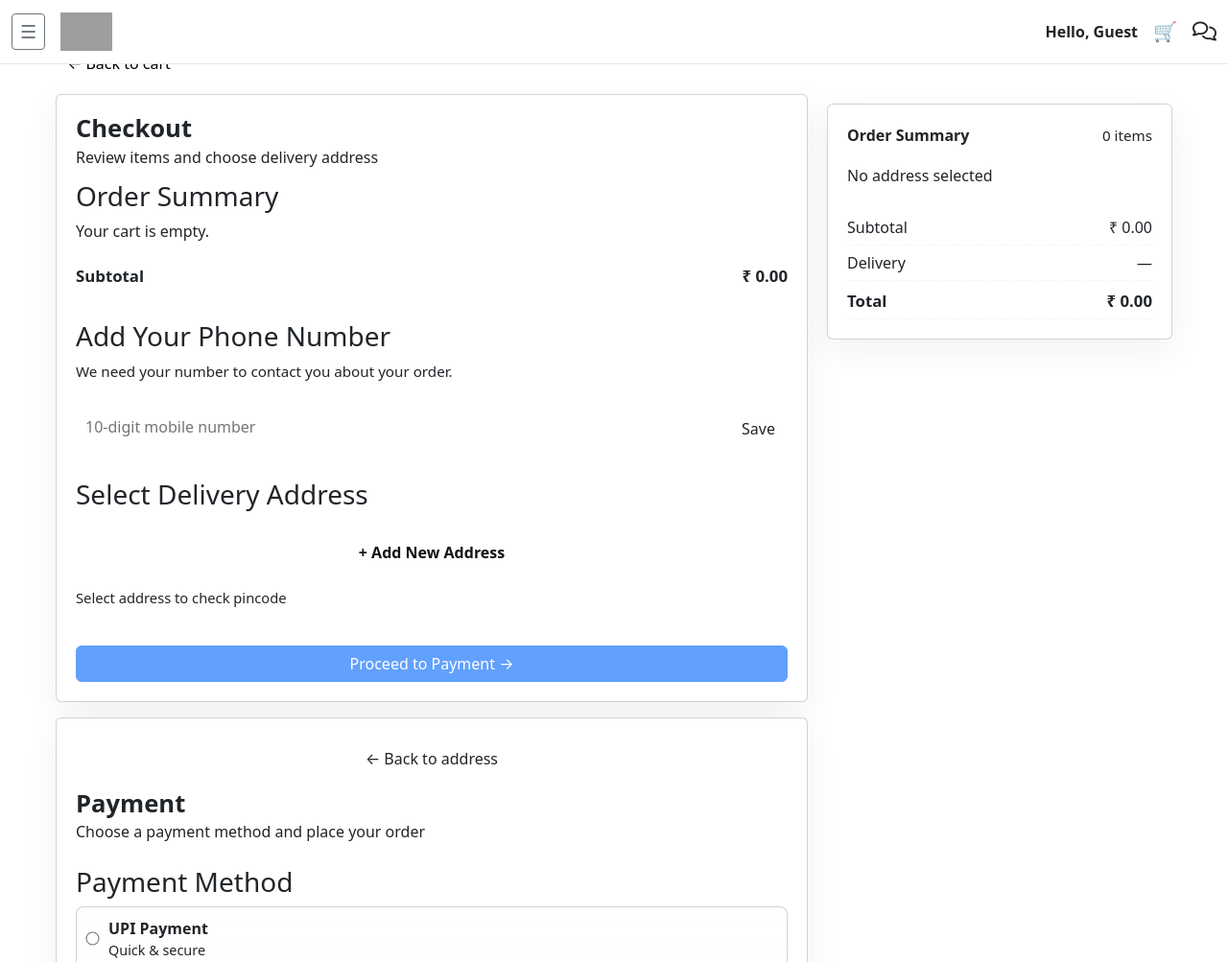
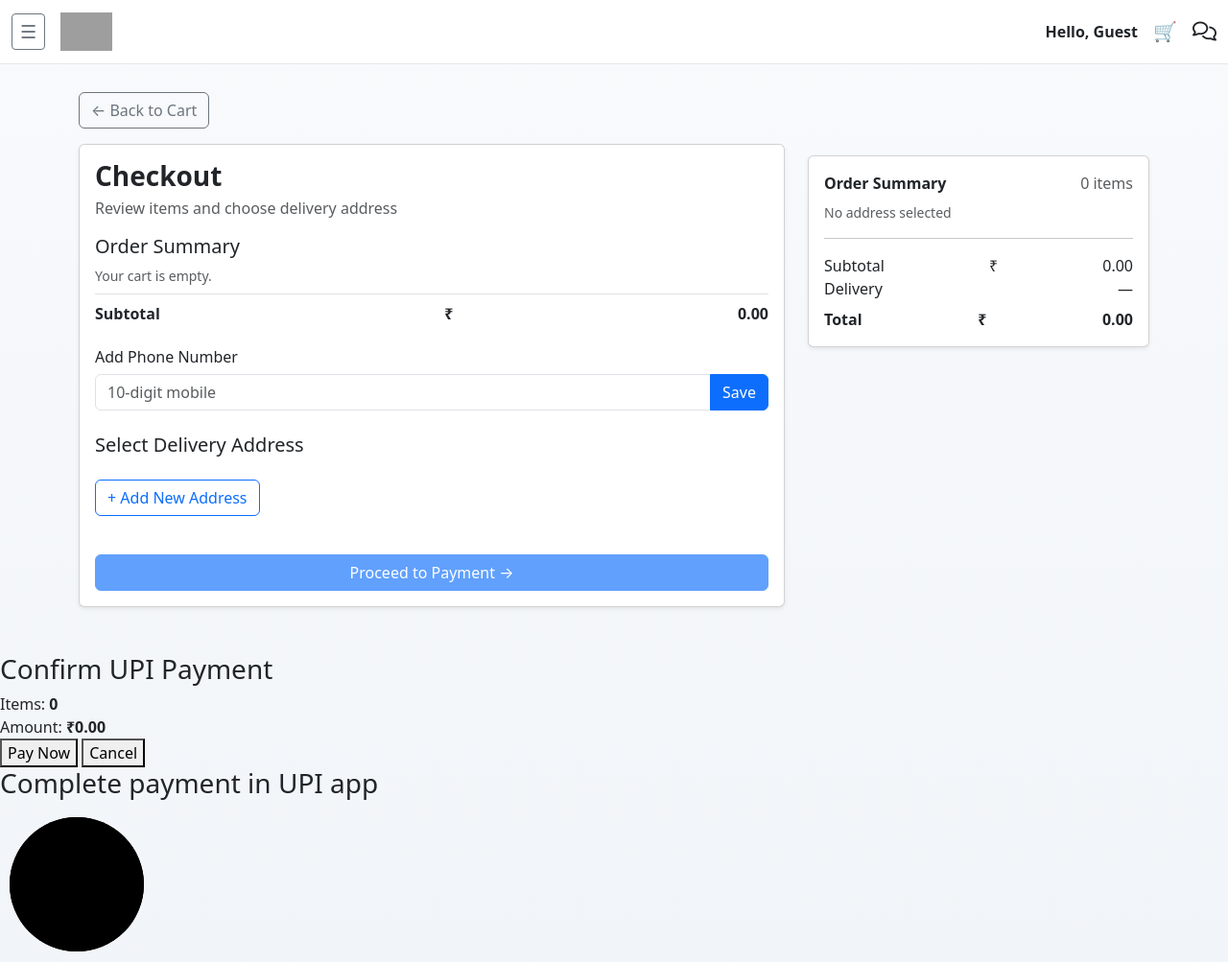
Before and after one commit to orionvishu64-svg/fastag-app, a PHP site: page /emit/payment.php in a window 1280 px wide. Shown: the top 1003 px of the page at 96% size. Run offline with PHP 8.4, Linux system fonts and the light colour scheme; grey boxes are pictures that could not be loaded.

Commit message:
02/02/2026 payment page bootstrap based

```diff
--- a/bajaj.php
+++ b/bajaj.php
@@ -11,7 +11,7 @@
 
         <div class="col-md-4 text-center bg-light p-4">
           <img
-            src="https://www.easemydeal.com/assets/image/recharge/fastag-recharge-inditab-min.jpg"
+            src="/uploads/images/bajaj-fastag.png"
             alt="Bajaj FASTag"
             class="img-fluid"
             style="max-height:140px"
--- a/idfc.php
+++ b/idfc.php
@@ -11,7 +11,7 @@
 
         <div class="col-md-4 text-center bg-light p-4">
           <img
-            src="https://images.goodreturns.in/webp/common_dynamic/images/social_share/fastag_18.jpg"
+            src="/uploads/images/idfc-fastag.webp"
             alt="IDFC FIRST FASTag"
             class="img-fluid rounded"
             style="max-height:140px"
--- a/kotak.php
+++ b/kotak.php
@@ -11,7 +11,7 @@
 
         <div class="col-md-4 text-center bg-light p-4">
           <img
-            src="https://images.goodreturns.in/webp/common_dynamic/images/social_share/fastag_18.jpg"
+            src="/uploads/images/kotak-fastag.png"
             alt="Kotak FASTag"
             class="img-fluid rounded"
             style="max-height:140px"
--- a/payment.php
+++ b/payment.php
@@ -1,144 +1,164 @@
 <?php
-// payment.php (minimal checkout page wired to payment.js)
 require_once __DIR__ . '/config/common_start.php';
 
-// ensure session and CSRF
 if (session_status() === PHP_SESSION_NONE) session_start();
 if (empty($_SESSION['csrf_token'])) {
     $_SESSION['csrf_token'] = bin2hex(random_bytes(32));
 }
 $csrf_token = $_SESSION['csrf_token'];
 ?>
-<!doctype html>
-<html lang="en">
-<head>
-  <meta charset="utf-8" />
-  <meta name="viewport" content="width=device-width,initial-scale=1" />
-  <title>Checkout — Payment</title>
-  <link rel="stylesheet" href="/public/css/styles.css">
-  <link rel="stylesheet" href="/public/css/payment.css">
-  <link href="https://cdnjs.cloudflare.com/ajax/libs/font-awesome/6.5.0/css/all.min.css" rel="stylesheet">
-  <meta name="csrf-token" content="<?php echo htmlspecialchars($csrf_token, ENT_QUOTES); ?>">
-  <style>html{-webkit-font-smoothing:antialiased;-moz-osx-font-smoothing:grayscale;}body{margin:0}</style>
-</head>
-<body class="payment-page">
+<body class="bg-light payment-page">
+
 <?php include __DIR__ . '/includes/header.php'; ?>
 
-<div class="payment-wrap" style="max-width:1200px;margin:28px auto;padding:18px;">
-  <div style="margin-bottom:12px;">
-    <a href="cart.php" class="btn-outline" style="display:inline-block;padding:8px 12px;border-radius:8px;text-decoration:none;">← Back to cart</a>
-  </div>
+<div class="container my-4">
 
-  <div class="payment-container">
-    <div>
-      <div class="card" id="step1-card" role="region" aria-label="Order and delivery address">
-        <h1 class="checkout-title">Checkout</h1>
-        <div class="checkout-sub">Review items and choose delivery address</div>
+  <a href="cart.php" class="btn btn-outline-secondary mb-3">
+    ← Back to Cart
+  </a>
 
-        <section class="order-summary" aria-labelledby="order-summary-heading">
-          <h3 id="order-summary-heading">Order Summary</h3>
-          <div id="order-items" aria-live="polite"></div>
-          <div class="order-total" style="margin-top:8px;">
-            <div><strong>Subtotal</strong></div>
-            <div>₹ <span id="order-total">0.00</span></div>
-          </div>
-        </section>
+  <div class="row g-4">
 
-        <section id="phone-container" style="display:none; margin-top: 16px;">
-          <h3>Add Your Phone Number</h3>
-          <p class="muted">We need your number to contact you about your order.</p>
-          <div style="display:flex;gap:8px;align-items:center;">
-            <input type="tel" id="payment-user-phone" placeholder="10-digit mobile number" maxlength="10" pattern="[6-9][0-9]{9}" inputmode="tel" autocomplete="tel" style="flex:1;padding:10px;border-radius:8px;border:1px solid var(--border-1)" />
-            <button id="save-phone-btn" class="btn">Save</button>
-          </div>
-        </section>
+    <!-- LEFT -->
+    <div class="col-lg-8">
 
-        <section class="address-section" aria-labelledby="address-heading" style="margin-top:20px;">
-          <h3 id="address-heading" class="deliver_address">Select Delivery Address</h3>
-          <div id="saved-addresses" class="address-list" aria-live="polite" role="listbox"></div>
+      <!-- STEP 1 -->
+      <div class="card shadow-sm mb-4" id="step1-card">
+        <div class="card-body">
 
-          <div style="margin-top:12px;">
-            <button id="add-address-btn" class="btn" aria-expanded="false">+ Add New Address</button>
+          <h3 class="fw-bold mb-1">Checkout</h3>
+          <p class="text-muted mb-3">Review items and choose delivery address</p>
+
+          <!-- ORDER SUMMARY -->
+          <h5>Order Summary</h5>
+          <div id="order-items" class="small text-muted"></div>
+
+          <div class="d-flex justify-content-between fw-bold border-top pt-2 mt-2">
+            <span>Subtotal</span>
+            ₹ <span id="order-total">0.00</span>
           </div>
 
-          <div id="new-address-form" style="display:none;margin-top:12px;">
-            <div class="input-row">
-              <input type="text" id="payment-house-no" placeholder="House / Flat No." />
-              <input type="text" id="payment-landmark" placeholder="Area / Locality" />
-            </div>
-            <div class="input-row">
-              <input type="text" id="payment-city" placeholder="City / Place" />
-              <input type="text" id="payment-pincode" placeholder="Pincode" maxlength="6" inputmode="numeric" />
-            </div>
-            <div style="display:flex;gap:8px;margin-top:6px;">
-              <button id="save-address" class="btn">Save Address</button>
-              <button id="cancel-address" type="button" class="btn-outline">Cancel</button>
+          <!-- PHONE -->
+          <div id="phone-container" class="mt-4" style="display:none;">
+            <h6>Add Phone Number</h6>
+            <div class="input-group">
+              <input type="tel" id="payment-user-phone" class="form-control" placeholder="10-digit mobile">
+              <button id="save-phone-btn" class="btn btn-primary">Save</button>
             </div>
           </div>
 
-          <div id="pincode-ui" style="margin-top:12px;">
-            <div id="pincode-status" aria-live="polite" class="muted">Select address to check pincode</div>
-            <div id="expected-tat" style="font-size:0.95rem;color:var(--muted);margin-top:6px;"></div>
+          <!-- ADDRESS -->
+          <h5 class="mt-4">Select Delivery Address</h5>
+          <div id="saved-addresses" class="d-grid gap-2"></div>
+
+          <button id="add-address-btn" class="btn btn-outline-primary mt-3">
+            + Add New Address
+          </button>
+
+          <!-- NEW ADDRESS -->
+          <div id="new-address-form" class="mt-3" style="display:none;">
+            <div class="row g-2">
+              <div class="col-md-6">
+                <input id="payment-house-no" class="form-control" placeholder="House / Flat No">
+              </div>
+              <div class="col-md-6">
+                <input id="payment-landmark" class="form-control" placeholder="Area / Landmark">
+              </div>
+              <div class="col-md-6">
+                <input id="payment-city" class="form-control" placeholder="City">
+              </div>
+              <div class="col-md-6">
+                <input id="payment-pincode" class="form-control" placeholder="Pincode">
+              </div>
+            </div>
+
+            <div class="mt-2 d-flex gap-2">
+              <button id="save-address" class="btn btn-success">Save Address</button>
+              <button id="cancel-address" class="btn btn-outline-secondary">Cancel</button>
+            </div>
           </div>
-        </section>
 
-        <div style="margin-top:18px;display:flex;gap:12px;">
-          <button id="proceed-btn" class="btn btn-primary" disabled>Proceed to Payment →</button>
+          <div class="mt-3">
+            <small id="pincode-status" class="text-muted"></small>
+            <div id="expected-tat" class="small text-muted"></div>
+          </div>
+
+          <button id="proceed-btn" class="btn btn-primary w-100 mt-4" disabled>
+            Proceed to Payment →
+          </button>
+
         </div>
       </div>
 
-      <div class="card hidden" id="step2-card" role="region" aria-label="Payment method" style="margin-top:16px;">
-        <h2 class="checkout-title" style="margin-top:0;">Payment</h2>
-        <div class="checkout-sub">Choose a payment method and place your order</div>
+      <!-- STEP 2 -->
+      <div class="card shadow-sm d-none" id="step2-card">
+        <div class="card-body">
 
-        <section style="margin-top:12px;">
-          <h3 style="margin:0 0 8px 0;">Payment Method</h3>
+          <h4 class="fw-bold">Payment</h4>
+          <p class="text-muted">Choose a payment method</p>
 
-          <div class="payment-option" style="margin-top:8px;">
-            <label style="display:flex;align-items:center;gap:10px;cursor:pointer;">
-              <input type="radio" name="payment_method" value="upi">
-              <div><strong>UPI Payment</strong><div class="muted" style="font-size:0.9rem">Quick & secure</div></div>
+          <div class="form-check mb-2">
+            <input class="form-check-input" type="radio" name="payment_method" value="upi">
+            <label class="form-check-label">
+              <strong>UPI</strong> <small class="text-muted">(Google Pay / PhonePe)</small>
             </label>
           </div>
 
-          <div class="payment-option" style="margin-top:8px;">
-            <label style="display:flex;align-items:center;gap:10px;cursor:pointer;">
-              <input type="radio" name="payment_method" value="agent-id">
-              <div><strong>Agent ID</strong><div class="muted" style="font-size:0.9rem">Use partner/agent ID (if available)</div></div>
+          <div class="form-check mb-2">
+            <input class="form-check-input" type="radio" name="payment_method" value="agent-id">
+            <label class="form-check-label">
+              <strong>Agent ID</strong> <small class="text-muted">(Zero amount)</small>
             </label>
-            <div id="agent-id-box" style="display:none; margin-top:8px;">
-              <div style="display:flex;gap:8px;align-items:center;">
-                <input type="text" id="agentid" name="agentid" placeholder="Enter your partner ID" pattern="[A-Za-z0-9]+" title="Only letters and numbers allowed" style="flex:1;padding:10px;border-radius:8px;border:1px solid var(--border-1)" />
-              </div>
-            </div>
           </div>
-        </section>
 
-        <div id="payment-msg" style="margin-top:12px;color:var(--muted);"></div>
+          <div id="agent-id-box" class="mt-2" style="display:none;">
+            <input id="agentid" class="form-control" placeholder="Enter Agent ID">
+          </div>
+
+        </div>
+      </div>
+
+    </div>
+
+    <!-- RIGHT -->
+    <div class="col-lg-4">
+      <div class="card shadow-sm position-sticky" style="top:90px;">
+        <div class="card-body">
+
+          <div class="d-flex justify-content-between">
+            <strong>Order Summary</strong>
+            <span id="items-count" class="text-muted">0 items</span>
+          </div>
+
+          <div id="right-selected-address" class="small text-muted mt-2">
+            No address selected
+          </div>
+
+          <hr>
+
+          <div class="d-flex justify-content-between">
+            <span>Subtotal</span>
+            ₹ <span id="right-subtotal">0.00</span>
+          </div>
+
+          <div class="d-flex justify-content-between">
+            <span>Delivery</span>
+            <span id="right-delivery">—</span>
+          </div>
+
+          <div class="d-flex justify-content-between fw-bold mt-2">
+            <span>Total</span>
+            ₹ <span id="right-total">0.00</span>
+          </div>
+
+        </div>
       </div>
     </div>
 
-    <aside class="checkout-summary">
-      <div class="card summary-card">
-        <div style="display:flex;justify-content:space-between;align-items:center">
-          <strong>Order Summary</strong>
-          <span id="items-count" class="muted">0 items</span>
-        </div>
-
-        <div style="margin-top:6px" id="right-selected-address">No address selected</div>
-
-        <div style="margin-top:12px">
-          <div class="summary-line"><span>Subtotal</span><span>₹ <span id="right-subtotal">0.00</span></span></div>
-          <div class="summary-line"><span>Delivery</span><span id="right-delivery">—</span></div>
-          <div class="summary-line summary-total"><span>Total</span><span>₹ <span id="right-total">0.00</span></span></div>
-        </div>
-      </div>
-    </aside>
   </div>
 </div>
-<noscript>
-</noscript>
-<!-- Backdrop -->
+
+<!-- 🔥 UPI BACKDROP & SHEET (UNCHANGED) -->
 <div id="upi-backdrop" class="upi-backdrop hidden"></div>
 <div id="upi-sheet" class="upi-sheet hidden">
   <div id="upi-confirm-view">
@@ -151,6 +171,7 @@ $csrf_token = $_SESSION['csrf_token'];
     <button id="upiPayNow" class="upi-primary">Pay Now</button>
     <button id="upiCancel" class="upi-secondary">Cancel</button>
   </div>
+
   <div id="upi-timer-view" class="hidden">
     <h3>Complete payment in UPI app</h3>
     <div class="timer-ring">
@@ -160,15 +181,8 @@ $csrf_token = $_SESSION['csrf_token'];
       </svg>
       <div id="timer-text">05:00</div>
     </div>
-    <div id="upi-result" class="hidden">
-      <div id="upi-result-icon"></div>
-      <p id="upi-result-text"></p>
-      <button id="upi-retry-btn" class="upi-primary">Retry Payment</button>
-    </div>
     <p class="upi-muted">Do not close this page</p>
   </div>
 </div>
-<script src="/public/js/script.js"></script>
 <script src="/public/js/payment.js" defer></script>
-</body>
-</html>
+<?php include __DIR__ . '/includes/footer.php'; ?>
--- a/public/css/payment.css
+++ /dev/null
@@ -1,274 +0,0 @@
-/* payment.css — modernized, production-ready, uses your theme variables */
-
-body.payment-page {
-  -webkit-font-smoothing: antialiased;
-  -moz-osx-font-smoothing: grayscale;
-  background: linear-gradient(180deg, var(--panel-1), var(--panel-2));
-  color: var(--text);
-  margin: 0;
-  padding-top: 0 !important;
-  font-family: system-ui, -apple-system, "Segoe UI", Roboto, "Helvetica Neue", Arial;
-}
-
-.payment-wrap {
-  width: 100%;
-  max-width: var(--max-width, 1100px);
-  margin: 0 auto;
-  padding: 0 20px;
-}
-
-.payment-container {
-  display: grid;
-  grid-template-columns: 1fr 360px;
-  gap: 20px;
-  width: 100%;
-  margin: 0 auto;
-  align-items: start;
-  box-sizing: border-box;
-  padding: 0;
-}
-
-.card {
-  background: var(--card-bg);
-  padding: 20px;
-  border-radius: var(--card-radius, 12px);
-  box-shadow: var(--shadow-soft, 0 12px 36px rgba(0,0,0,0.06));
-  border: 1px solid var(--border-1);
-}
-
-.checkout-title {
-  text-align: left;
-  color: var(--accent-warm);
-  margin: 0 0 2px 0;
-  font-size: 1.6rem;
-  font-weight: 700;
-}
-.checkout-sub { color: var(--muted); margin-bottom:12px; }
-
-.order-summary {
-  margin-bottom: 18px;
-}
-#order-items { font-size: 1rem; color: var(--muted); margin-bottom: 10px; max-height: 300px; overflow:auto; padding-right:6px; }
-.order-item { display:flex; justify-content:space-between; padding:10px 0; border-bottom: 1px dashed rgba(0,0,0,0.04); }
-.order-total { display:flex; justify-content:space-between; align-items:center; padding-top:12px; font-weight:700; font-size:1.05rem; }
-
-.address-section { margin-top: 8px; }
-.address-list { display:grid; gap:10px; margin-bottom:12px; }
-.address-box {
-  border: 1px solid var(--border-1);
-  border-radius: 10px;
-  padding: 12px 14px;
-  background: linear-gradient(180deg, rgba(255,255,255,0.01), rgba(255,255,255,0.005));
-  transition: box-shadow .16s ease, border-color .12s ease, transform .12s ease;
-  cursor: pointer;
-  color: var(--text);
-  outline: none;
-  box-shadow: 0 8px 20px rgba(0,0,0,0.06);
-}
-.address-box:hover { transform: translateY(-2px); border-color: rgba(255,184,77,0.16); }
-.address-box.selected { border-color: var(--accent-warm); box-shadow: 0 10px 28px rgba(0,0,0,0.10); background: linear-gradient(90deg, rgba(255,184,77,0.04), rgba(232,92,65,0.02)); }
-
-#add-address-btn {
-  background: linear-gradient(90deg, var(--accent-warm), var(--accent-warm-2));
-  color: #111;
-  border: none;
-  padding: 12px 14px;
-  border-radius: 8px;
-  cursor: pointer;
-  font-weight: 800;
-  width: 100%;
-  box-shadow: 0 10px 28px var(--accent-glow);
-}
-#add-address-btn:hover { transform: translateY(-2px); }
-
-#new-address-form {
-  display: none;
-  border: 1px solid var(--border-1);
-  padding: 14px;
-  border-radius: 8px;
-  margin-top: 12px;
-  background: linear-gradient(180deg, rgba(255,255,255,0.01), rgba(255,255,255,0.005));
-}
-.input-row { display:grid; grid-template-columns: 1fr 1fr; gap:8px; }
-
-.payment-container input[type="text"],
-.payment-container input[type="tel"],
-.payment-container select,
-.payment-container textarea {
-  width: 100%;
-  padding: 10px 12px;
-  margin-top: 8px;
-  margin-bottom: 12px;
-  border: 1px solid var(--border-1);
-  border-radius: 6px;
-  font-size: 1rem;
-  background: linear-gradient(180deg, var(--panel-1), var(--panel-2));
-  color: var(--text);
-  transition: border-color .14s ease, box-shadow .12s ease;
-}
-.payment-container input:focus, .payment-container select:focus, .payment-container textarea:focus {
-  border-color: var(--accent-warm);
-  outline: none;
-  box-shadow: 0 8px 28px var(--accent-glow);
-}
-
-.btn { display:inline-block; padding:10px 14px; border-radius:8px; font-weight:700; cursor:pointer; border:1px solid var(--border-1); background:var(--accent-glow); }
-.btn-primary { background: linear-gradient(135deg, var(--accent-warm), var(--accent-warm-2)); color:#111; padding:12px 16px; border-radius:999px; box-shadow: 0 12px 36px var(--accent-glow); }
-.btn-outline { background:transparent; border:1px solid var(--border-1); color:var(--text); padding:10px 12px; border-radius:8px; }
-
-.payment-option { display:flex; align-items:center; gap:12px; padding:10px; border-radius:8px; border:1px solid #6d6d6d4f; background: linear-gradient(180deg, rgba(255,255,255,0.01), rgba(255,255,255,0.005)); cursor:pointer; }
-.payment-option:hover { transform: translateY(-1px); border-color: rgba(73, 44, 1, 0.64); }
-.payment-option input[type="radio"] { accent-color: var(--accent-warm); transform: scale(1.08); }
-
-#agent-id-box { display:none; margin-top:10px; }
-#agent-id-box.inline { display:flex; gap:8px; align-items:center; }
-#agent-id-box .apply-btn { padding:10px 12px; border-radius:8px; border:none; font-weight:700; cursor:pointer; box-shadow:0 10px 30px var(--accent-glow); }
-
-#proceed-btn { width:100%; margin-top:14px; }
-
-#pincode-status { font-size:0.92rem; color:var(--muted); margin-top:6px; }
-#expected-tat { font-size:0.92rem; color:var(--muted); margin-top:6px; }
-
-.checkout-summary { position:sticky; top:108px; }
-.summary-card { display:flex; flex-direction:column; gap:12px; }
-.summary-line { display:flex; justify-content:space-between; padding:6px 0; border-bottom: 1px dashed rgba(0,0,0,0.04); }
-.summary-total { font-weight:800; font-size:1.05rem; padding-top:8px; }
-
-.muted { color: var(--muted); font-size:0.95rem; }
-.hidden { display:none; }
-
-:focus:not(:focus-visible) { outline: none; }
-:focus-visible { outline: 3px solid rgba(255,184,77,0.14); outline-offset: 3px; }
-
-@media (prefers-reduced-motion: reduce) {
-  * { transition-duration: 0.001ms !important; animation-duration: 0.001ms !important; }
-}
-
-@media (max-width: 980px) {
-  .payment-container { grid-template-columns: 1fr; padding: 12px; }
-  .checkout-summary { position: static; }
-}
-
-@media (max-width: 520px) {
-  body.payment-page { padding-top: 64px; }
-  .card { padding: 14px; }
-  .checkout-title { font-size:1.25rem; }
-}
-/* Backdrop */
-.upi-backdrop {
-  position: fixed;
-  inset: 0;
-  background: rgba(0,0,0,0.45);   /* semi-transparent */
-  backdrop-filter: blur(8px);
-  -webkit-backdrop-filter: blur(8px);
-  z-index: 999;
-  opacity: 0;
-  transition: opacity .25s ease;
-}
-
-/* Sheet */
-.upi-sheet {
-  position: fixed;
-  left: 0;
-  bottom: 0;
-  width: 100%;
-  min-height: 50vh;              /* 🔥 KEY FIX */
-  max-height: 85vh;
-  background: var(--card-bg);
-  border-radius: 18px 18px 0 0;
-  padding: 20px;
-  z-index: 1000;
-  transform: translateY(100%);
-  transition: transform .3s ease;
-  overflow-y: auto;
-}
-
-.upi-backdrop.show { opacity: 1; }
-.upi-sheet.show { transform: translateY(0); }
-
-.hidden { display: none; }
-
-.upi-handle {
-  width: 40px;
-  height: 4px;
-  background: var(--panel-1);
-  border-radius: 2px;
-  margin: 0 auto 12px;
-}
-
-/* Buttons */
-.upi-primary {
-  width: 100%;
-  padding: 14px;
-  background: var(--panel-2);
-  color: var(--accent-warm-2);
-  border: none;
-  border: 1px solid var(--border-1);
-  border-radius: 8px;
-  font-size: 16px;
-  margin-top: 12px;
-}
-.upi-secondary {
-  width: 100%;
-  padding: 12px;
-  background: var(--panel-2);
-  color: var(--accent-warm-red-2);
-  border: 1px solid var(--border-2);
-  border-radius: 8px;
-  margin-top: 8px;
-}
-/* Timer ring */
-.timer-ring {
-  position: relative;
-  width: 160px;
-  height: 160px;
-  margin: 24px auto;
-}
-
-.timer-ring svg {
-  transform: rotate(-90deg);
-}
-
-.timer-ring circle {
-  fill: none;
-  stroke-width: 10;
-}
-
-.timer-ring circle:first-child {
-  stroke: #eee;
-}
-
-#timer-progress {
-  stroke: #0d6efd;
-  stroke-dasharray: 440;
-  stroke-dashoffset: 0;
-  transition: stroke-dashoffset 1s linear;
-}
-
-#timer-text {
-  position: absolute;
-  inset: 0;
-  display: flex;
-  align-items: center;
-  justify-content: center;
-  font-size: 26px;
-  font-weight: bold;
-}
-
-.upi-muted {
-  text-align: center;
-  color: var(--muted);
-}
-@media (min-width: 768px) {
-  .upi-sheet {
-    left: 50%;
-    transform: translate(-50%, 100%);
-    width: 420px;
-    min-height: auto;
-    border-radius: 18px;
-  }
-
-  .upi-sheet.show {
-    transform: translate(-50%, 0);
-  }
-}
--- a/sbi.php
+++ b/sbi.php
@@ -11,7 +11,7 @@
 
         <div class="col-md-4 text-center bg-light p-4">
           <img
-            src="https://images.goodreturns.in/webp/common_dynamic/images/social_share/fastag_32.jpg"
+            src="/uploads/images/sbi-fastag.webp"
             alt="SBI FASTag"
             class="img-fluid rounded"
             style="max-height:140px"
```
Also changed, not shown: uploads/images/bajaj-fastag.png (added), uploads/images/gettyimages-1346213885-612x612.jpg (deleted), uploads/images/gettyimages-1365996071-612x612.jpg (deleted), uploads/images/gettyimages-1369748264-612x612.jpg (deleted), uploads/images/gettyimages-1395726325-612x612.jpg (deleted), uploads/images/gettyimages-1412044014-612x612.jpg (deleted), uploads/images/gettyimages-905438692-612x612.jpg (deleted), uploads/images/idfc-fastag.webp (added), uploads/images/kotak-fastag.png (added), uploads/images/sbi-fastag.webp (added).
